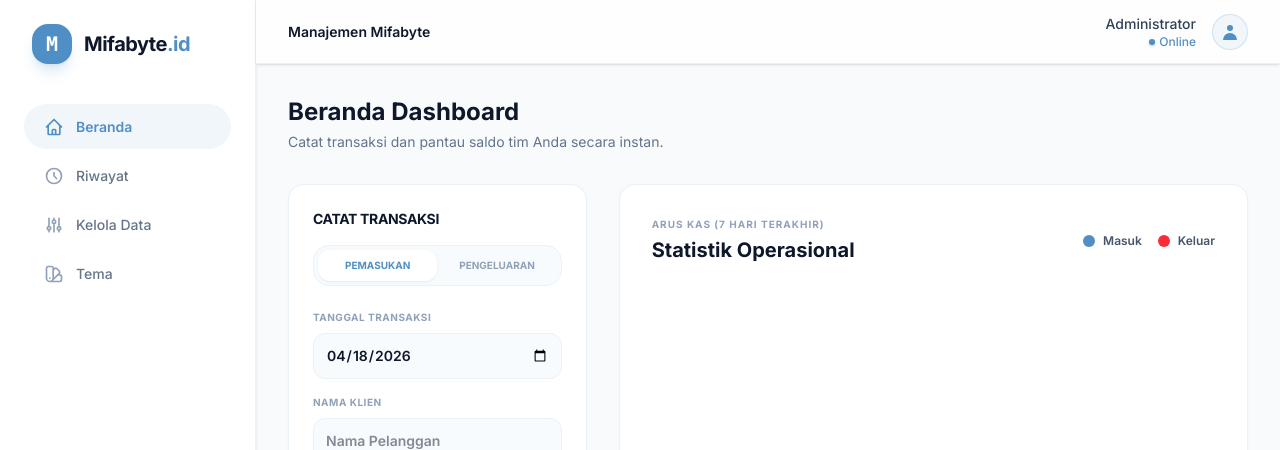
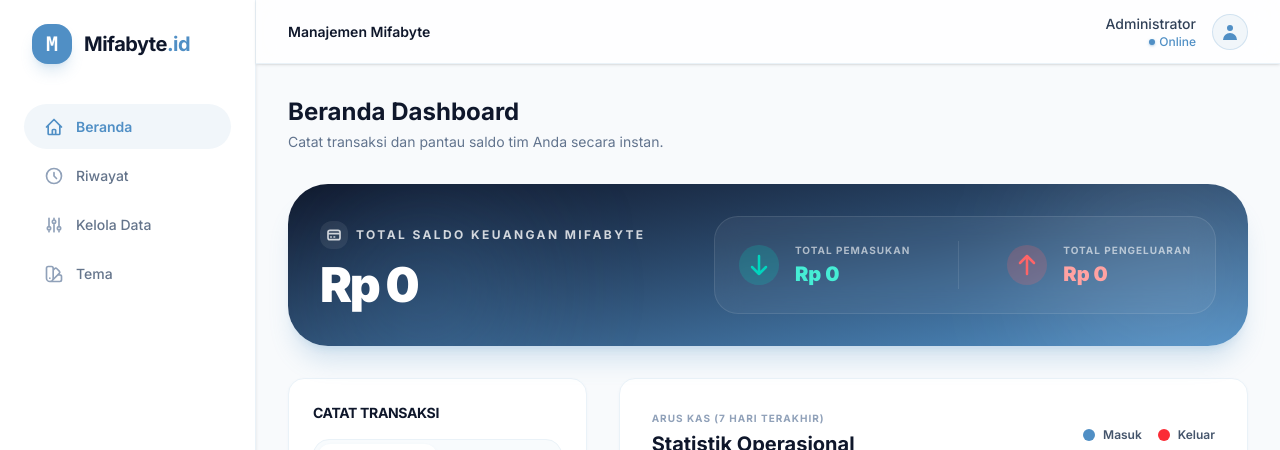
Before and after one commit to MakdumIbrohim/mifabye-finance, a Next.js app: page /dashboard in a window 1280 px wide. Shown: the top 450 px of the page. Built offline with nearby package versions, Linux system fonts and the light colour scheme; no server answers.

Commit message:
feat: add financial summary card with calculated balance, income, and expense statistics

```diff
--- a/app/(dashboard)/dashboard/page.tsx
+++ b/app/(dashboard)/dashboard/page.tsx
@@ -54,6 +54,23 @@ export default function DashboardPage() {
   useEffect(() => {
     fetchData();
   }, [fetchData]);
+
+  // Calculate Financial Statistics
+  const { totalBalance, totalIncome, totalExpense } = useMemo(() => {
+    const income = transactions
+      .filter(t => t.jenis_transaksi === "Pemasukan")
+      .reduce((sum, t) => sum + t.nominal, 0);
+
+    const expense = transactions
+      .filter(t => t.jenis_transaksi === "Pengeluaran")
+      .reduce((sum, t) => sum + t.nominal, 0);
+
+    return {
+      totalBalance: income - expense,
+      totalIncome: income,
+      totalExpense: expense
+    };
+  }, [transactions]);
 
   // Step 1: Handle Initial Form Submit (Validation & Open Modal)
   const handlePreSubmit = (e: React.FormEvent) => {
@@ -177,6 +194,52 @@ export default function DashboardPage() {
           </div>
         )}
       </section>
+
+      {/* Full-Width Balance Card */}
+      <div className="bg-gradient-to-br from-slate-900 to-primary p-8 rounded-[2.5rem] shadow-xl shadow-primary/20 text-white relative overflow-hidden group">
+        <div className="absolute -right-10 -top-10 w-64 h-64 bg-white/10 rounded-full blur-3xl group-hover:bg-white/20 transition-all duration-700" />
+        <div className="absolute left-10 -bottom-10 w-48 h-48 bg-primary/20 rounded-full blur-3xl group-hover:bg-primary/30 transition-all duration-700" />
+
+        <div className="relative flex flex-col md:flex-row md:items-center justify-between gap-8">
+          <div>
+            <div className="flex items-center gap-2 mb-3 opacity-80">
+              <div className="p-1.5 bg-white/10 rounded-lg">
+                <svg className="w-4 h-4" fill="none" stroke="currentColor" viewBox="0 0 24 24">
+                  <path strokeLinecap="round" strokeLinejoin="round" strokeWidth={2.5} d="M3 10h18M7 15h1m4 0h1m-7 4h12a3 3 0 003-3V8a3 3 0 00-3-3H6a3 3 0 00-3 3v8a3 3 0 003 3z" />
+                </svg>
+              </div>
+              <span className="text-xs font-bold uppercase tracking-[0.2em]">Total Saldo Keuangan Mifabyte</span>
+            </div>
+            <h2 className="text-5xl font-black tracking-tighter">
+              {isLoading ? "Menghitung..." : formatCurrency(totalBalance)}
+            </h2>
+          </div>
+
+          <div className="flex flex-wrap gap-6 md:gap-12 p-6 bg-white/5 backdrop-blur-md rounded-3xl border border-white/10">
+            <div className="flex items-center gap-4">
+              <div className="w-10 h-10 rounded-full bg-teal-400/20 flex items-center justify-center text-teal-400">
+                <svg className="w-6 h-6" fill="none" stroke="currentColor" viewBox="0 0 24 24"><path strokeLinecap="round" strokeLinejoin="round" strokeWidth={2.5} d="M19 14l-7 7m0 0l-7-7m7 7V3" /></svg>
+              </div>
+              <div>
+                <p className="text-[10px] font-bold opacity-60 uppercase tracking-widest mb-0.5">Total Pemasukan</p>
+                <p className="text-xl font-black text-teal-300">{isLoading ? "---" : formatCurrency(totalIncome)}</p>
+              </div>
+            </div>
+
+            <div className="w-px h-12 bg-white/10 hidden md:block" />
+
+            <div className="flex items-center gap-4">
+              <div className="w-10 h-10 rounded-full bg-red-400/20 flex items-center justify-center text-red-400">
+                <svg className="w-6 h-6" fill="none" stroke="currentColor" viewBox="0 0 24 24"><path strokeLinecap="round" strokeLinejoin="round" strokeWidth={2.5} d="M5 10l7-7m0 0l7 7m-7-7v18" /></svg>
+              </div>
+              <div>
+                <p className="text-[10px] font-bold opacity-60 uppercase tracking-widest mb-0.5">Total Pengeluaran</p>
+                <p className="text-xl font-black text-red-300">{isLoading ? "---" : formatCurrency(totalExpense)}</p>
+              </div>
+            </div>
+          </div>
+        </div>
+      </div>
 
       <div className="grid grid-cols-1 lg:grid-cols-12 gap-8">
         <div className="lg:col-span-4 space-y-6">
```
